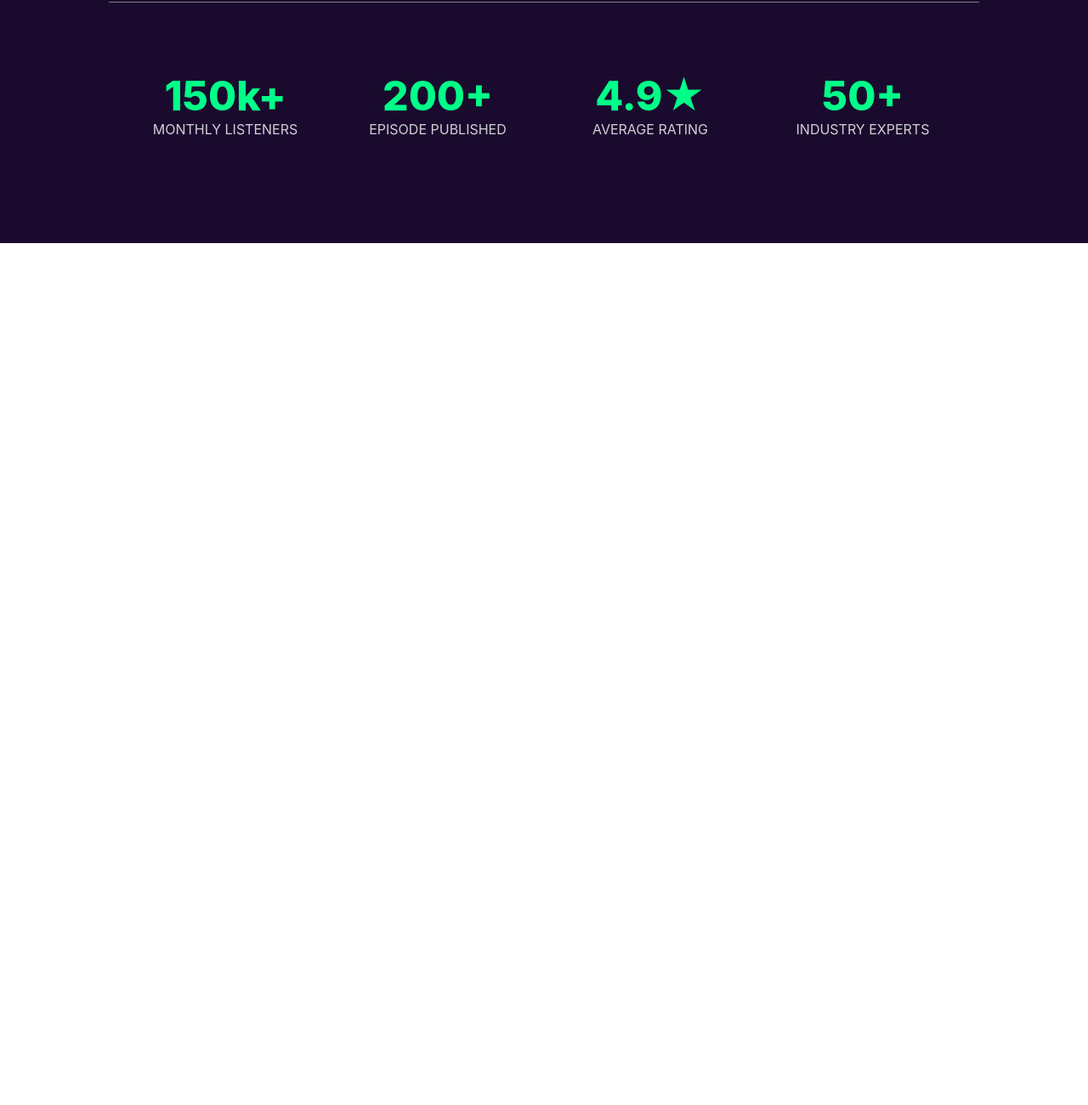
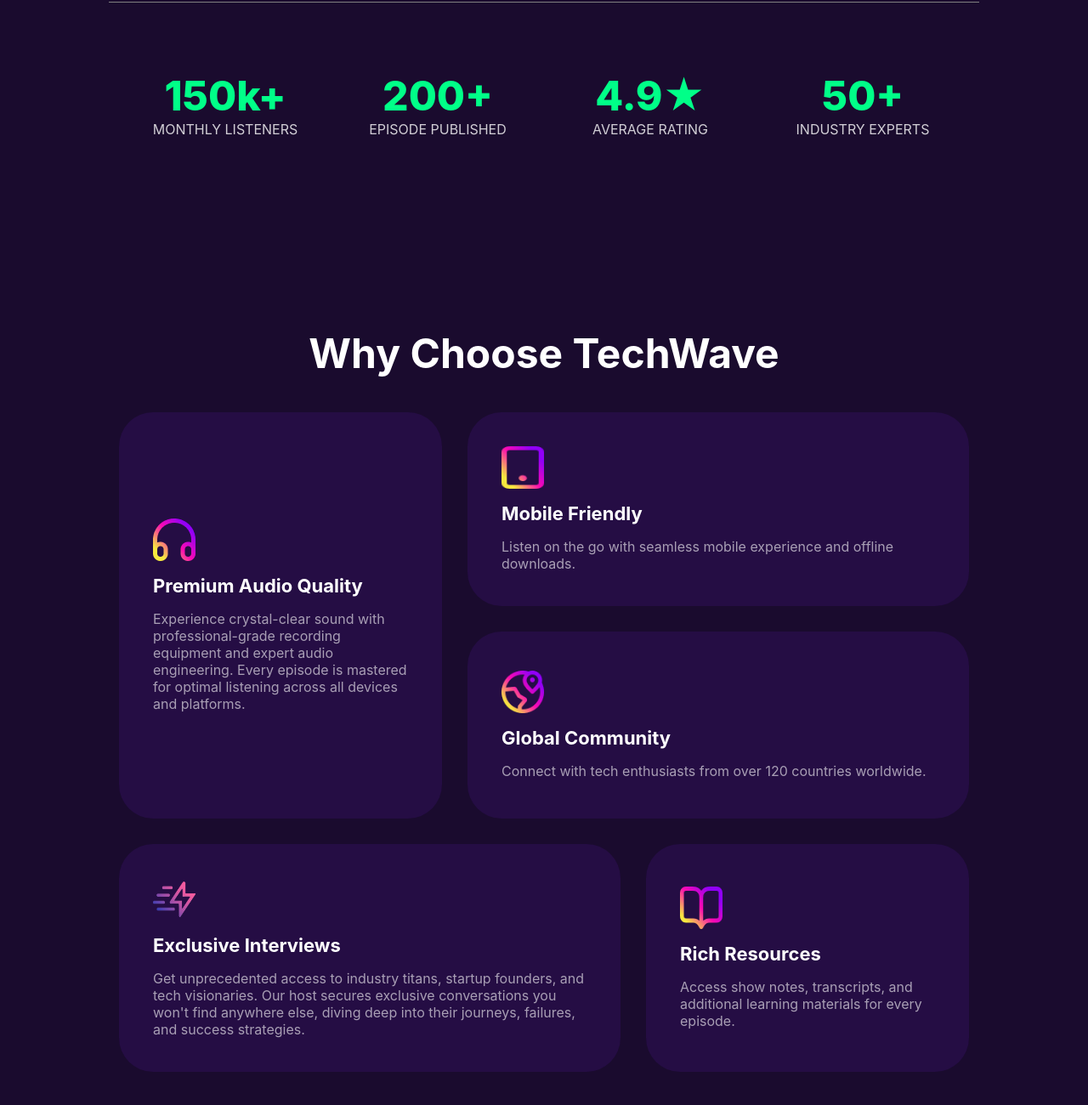
Before and after one commit to Osho47/TechWave, a plain HTML site: page index.html in a window 1280 px wide. Shown: the part 1212-2512 px from the top of the page at 85% size. Before the commit the page ends 1498 px from the top, so only its background shows below. Drawn offline with Linux system fonts and the light colour scheme.

Commit message:
Section 3 completed

```diff
--- a/index.html
+++ b/index.html
@@ -25,7 +25,7 @@
 
         </header>
 
-        <section class="sec-01">
+            <section class="sec-01">
                 <div class="middle">
                     <div>
                         <img class="circle" src="assets/hero-circle.png">
@@ -74,5 +74,50 @@
                     </div>
                 </div>
             </section>
+            <section class="sec-03"><h1 style="color: white;font-size: 48px;font-weight: 700;text-align: center;margin-bottom: 40px;">Why Choose TechWave</h1>
+                <div class="grid">
+                    <div class="box one">
+                        <div class="box-style">
+                            <img src="assets/headphone.png" height="50px" width="50px">
+                            <h6 class="box-h">Premium Audio Quality</h6>
+                            <p class="box-p">Experience crystal-clear sound with professional-grade recording equipment and expert audio engineering. Every episode is mastered for optimal listening across all devices and platforms.</p>
+                        </div>
+                    </div>
+                    <div class="box two">
+                        <div class="box-style">
+                            <img src="assets/device.png" height="50px" width="50px">
+                            <h6 class="box-h">Mobile Friendly</h6>
+                            <p class="box-p">Listen on the go with seamless mobile experience and offline downloads.</p>
+                        </div>
+                    </div>
+                    <div class="box three">
+                        <div class="box-style">
+                            <img src="assets/location.png" height="50px" width="50px">
+                            <h6 class="box-h">Global Community</h6>
+                            <p class="box-p">Connect with tech enthusiasts from over 120 countries worldwide.</p>
+                        </div>
+                    </div>
+                    <div class="box four">
+                        <div class="box-style">
+                            <img src="assets/flash.png" height="50px" width="50px">
+                            <h6 class="box-h">Exclusive Interviews</h6>
+                            <p class="box-p">Get unprecedented access to industry titans, startup founders, and tech visionaries. Our host secures exclusive conversations you won't find anywhere else, diving deep into their journeys, failures, and success strategies.</p>
+                        </div>
+                    </div>
+                    <div class="box five">
+                        <div class="box-style">
+                            <img src="assets/resource.png" height="50px" width="50px">
+                            <h6 class="box-h">Rich Resources</h6>
+                            <p class="box-p">Access show notes, transcripts, and additional learning materials for every episode.</p>
+                        </div>
+                    </div>
+               </div>
+            </section>
+
+
+
+
+
+
     </body>
 </html>
--- a/style.css
+++ b/style.css
@@ -174,3 +174,54 @@
     font-size: 16px;
     opacity: 0.8;
 }
+.sec-03 {
+    height: 1121px;
+    padding-top: 100px;
+    background-color: #1A0B2E;
+}
+.box {
+    background-color: rgba(53, 17, 101, 0.4);
+    display: flex;
+    flex-direction: column;
+    justify-content: center;
+    border-radius: 40px;
+    min-height: 220px;
+    min-width: 380px;
+}
+.grid {
+    grid-template-columns: repeat(3, 1fr);
+    display: grid;
+    gap: 30px;
+    margin: 0 auto;
+    max-width: 1000px;
+}
+
+.one {
+    grid-row: span 2;
+}
+.two {
+    grid-column: span 2;
+}
+.three {
+    grid-column: span 2;
+}
+.four {
+    grid-column: span 2;
+}
+.box-h {
+    color: white;
+    font-size: 22px;
+    font-weight: 700;
+}
+.box-p {
+    color: white;
+    font-size: 16px;
+    font-weight: 400;
+    opacity: 0.6;
+}
+.box-style {
+    display: flex;
+    flex-direction: column;
+    padding: 40px;
+    gap: 16px;
+}
```
Also changed, not shown: assets/flash.png (added).
